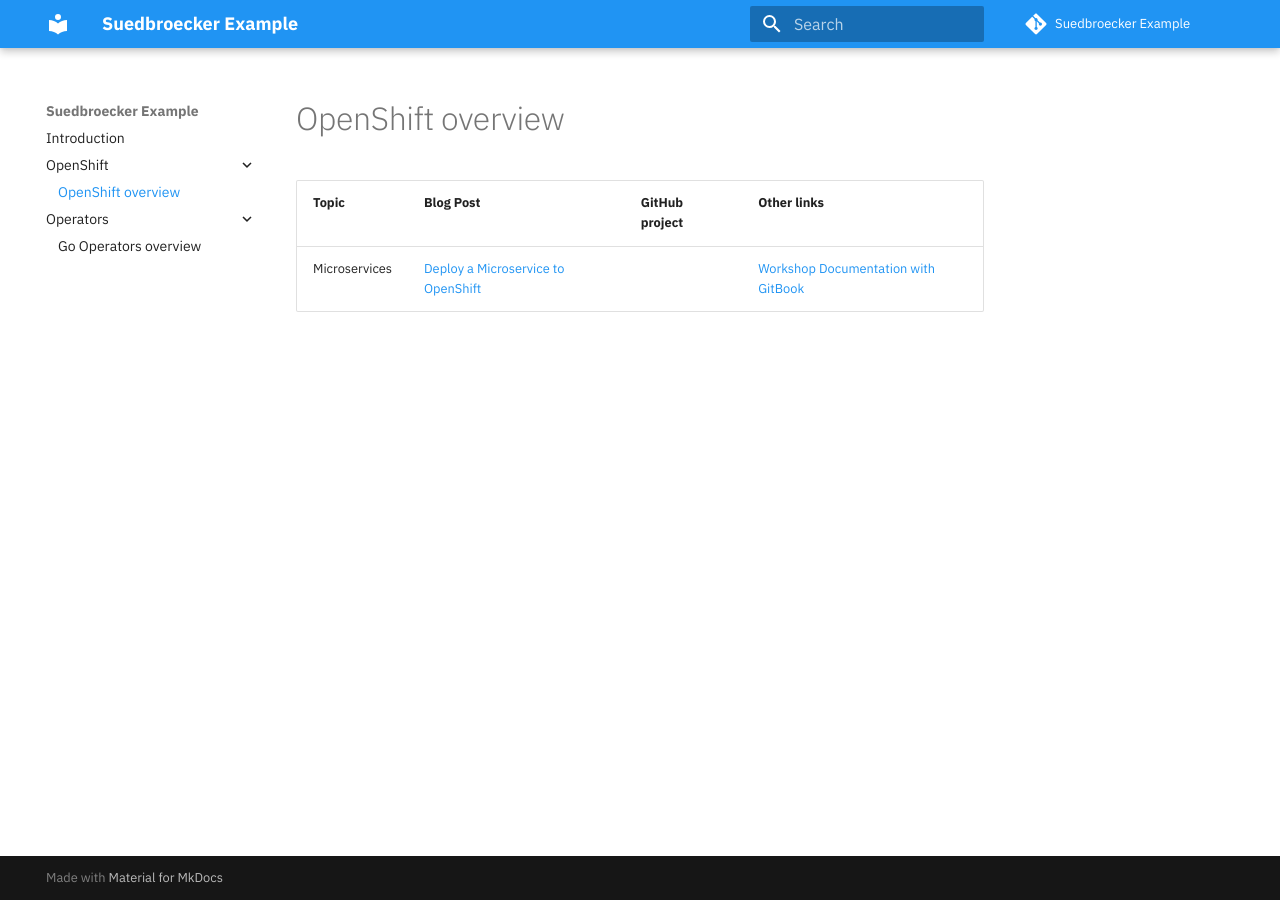
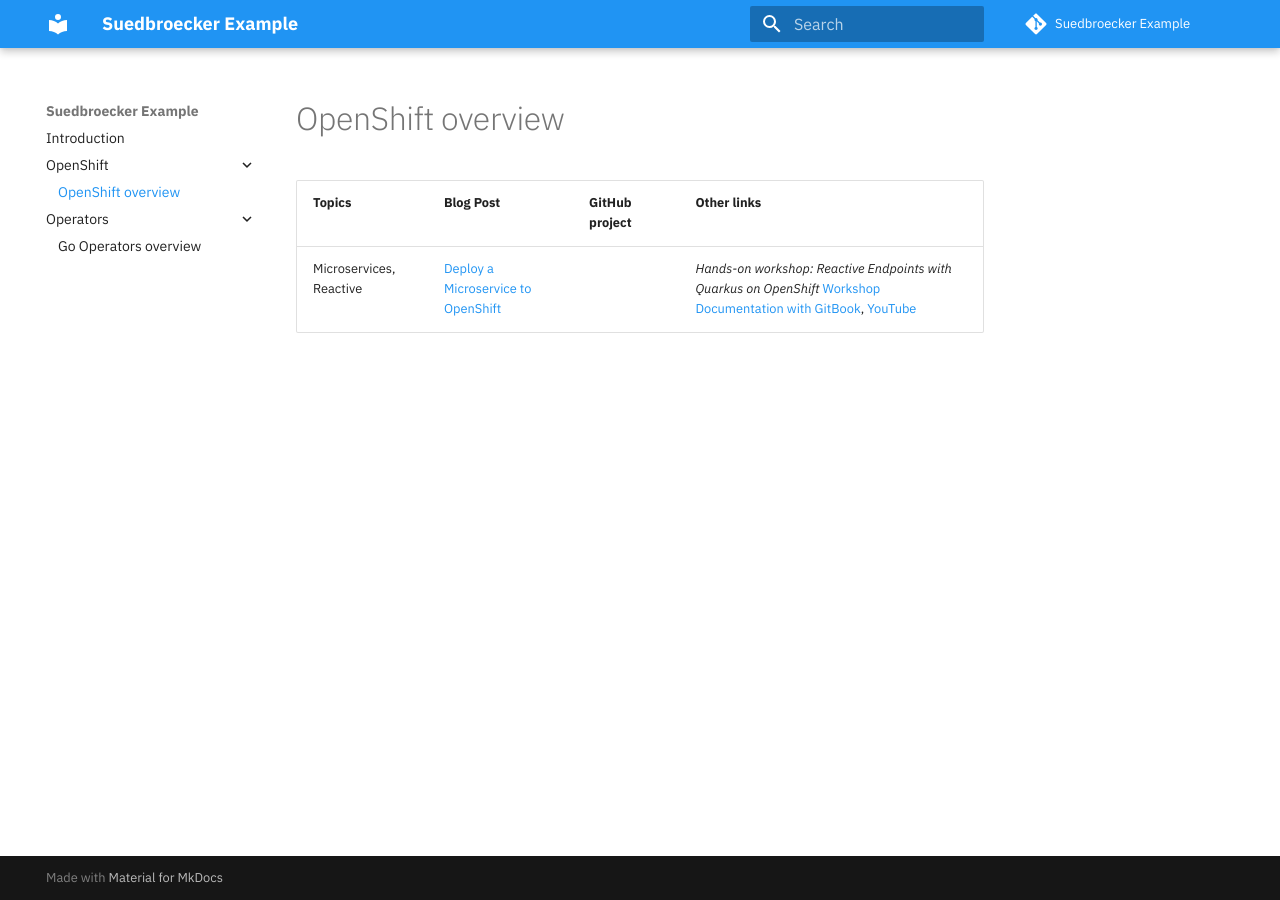
Before and after one commit to thomassuedbroecker/suedbroecker-example, an MkDocs documentation site: the page built from documentation/openshift-overview.md, in a window 1280 px wide. Built offline with MkDocs 1.6.1 and Material for MkDocs 9.7.7, drawn with Linux system fonts in a browser that asks for light colours; comment, search, counter and statistics services are not loaded.

Commit message:
update openshift

```diff
--- a/documentation/openshift-overview.md
+++ b/documentation/openshift-overview.md
@@ -1,5 +1,5 @@
 # OpenShift overview
 
-| Topic | Blog Post | GitHub project | Other links |
+| Topics | Blog Post | GitHub project | Other links |
 | --- | --- | --- | --- |
-| Microservices | [Deploy a Microservice to OpenShift](Deploy a Microservice to OpenShift) |  | [Workshop Documentation with GitBook](https://ibm-developer.gitbook.io/reactive-endpoints-with-quarkus-on-openshift) |
+| Microservices, Reactive | [Deploy a Microservice to OpenShift](Deploy a Microservice to OpenShift) |  |  _Hands-on workshop: Reactive Endpoints with Quarkus on OpenShift_ [Workshop Documentation with GitBook](https://ibm-developer.gitbook.io/reactive-endpoints-with-quarkus-on-openshift), [YouTube](https://youtu.be/iwca0BV7fIc) |
```
